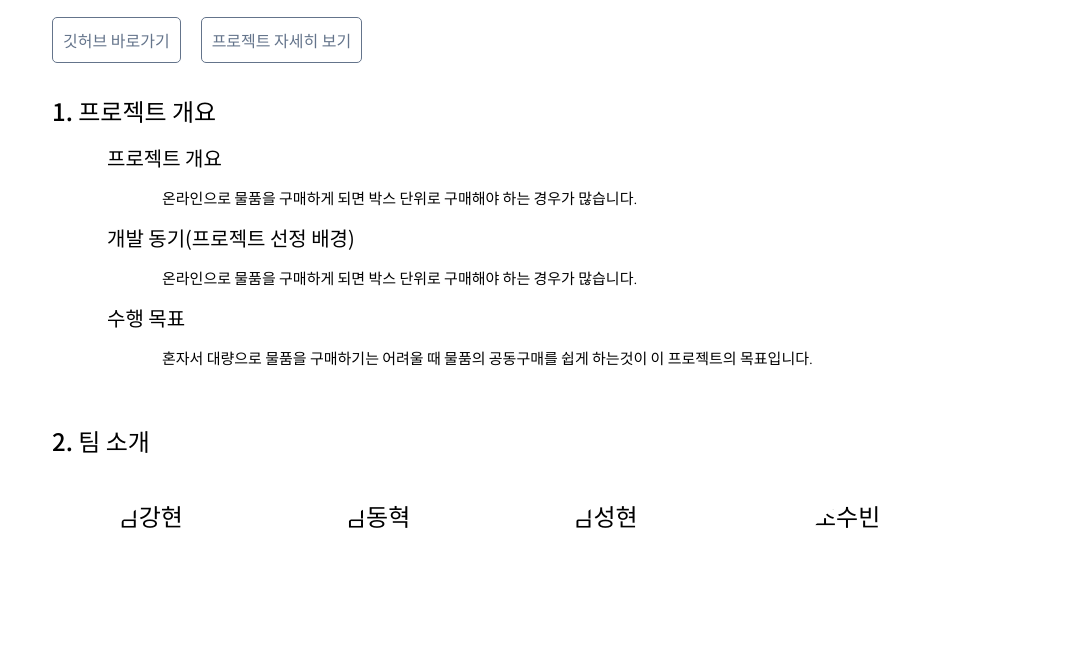
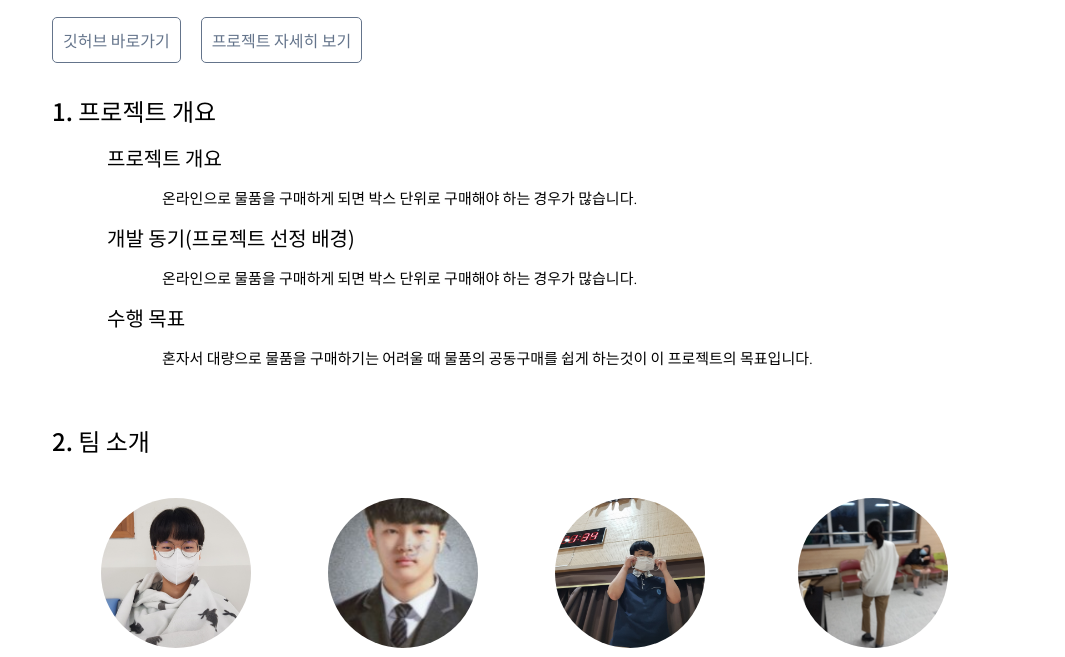
Before and after one commit to gbsw-gonggoo/gbsw-gonggoo.github.io, a plain HTML site: page index.html in a window 1280 px wide. Shown: the part 89-746 px from the top of the page, without its empty margins (108-1173 px from the left). Drawn offline with Linux system fonts and the light colour scheme.

Commit message:
Update index.html

```diff
--- a/index.html
+++ b/index.html
@@ -32,7 +32,7 @@
         <div class=" profiles">
           <div class="profile">
             <div class="profile-img">
-              <img src="./img/김강현.jpg" alt="김강현">
+              <img src="./image/김강현.jpg" alt="김강현">
             </div>
             <div class="text">김강현 ( 백엔드 )</div>
             <a href="mailto:" class="text">이메일 : </a>
@@ -40,7 +40,7 @@
           </div>
           <div class="profile">
             <div class="profile-img">
-              <img src="./img/김동혁.jpg" alt="김동혁">
+              <img src="./image/김동혁.jpg" alt="김동혁">
             </div>
             <div class="text">김동혁 ( 프론트엔드 )</div>
             <a href="mailto:" class="text">이메일 : </a>
@@ -48,7 +48,7 @@
           </div>
           <div class="profile">
             <div class="profile-img">
-              <img src="./img/김성현.jpg" alt="김성현">
+              <img src="./image/김성현.jpg" alt="김성현">
             </div>
             <div class="text">김성현 ( 백엔드 )</div>
             <a href="mailto:" class="text">이메일 : </a>
@@ -56,7 +56,7 @@
           </div>
           <div class="profile">
             <div class="profile-img">
-              <img src="./img/조수빈.jpg" alt="조수빈">
+              <img src="./image/조수빈.jpg" alt="조수빈">
             </div>
             <div class="text">조수빈 ( 프론트엔드 )</div>
             <a href="mailto:j2python@gmail.com" class="text">이메일 : j2python@gmail.com</a>
```
